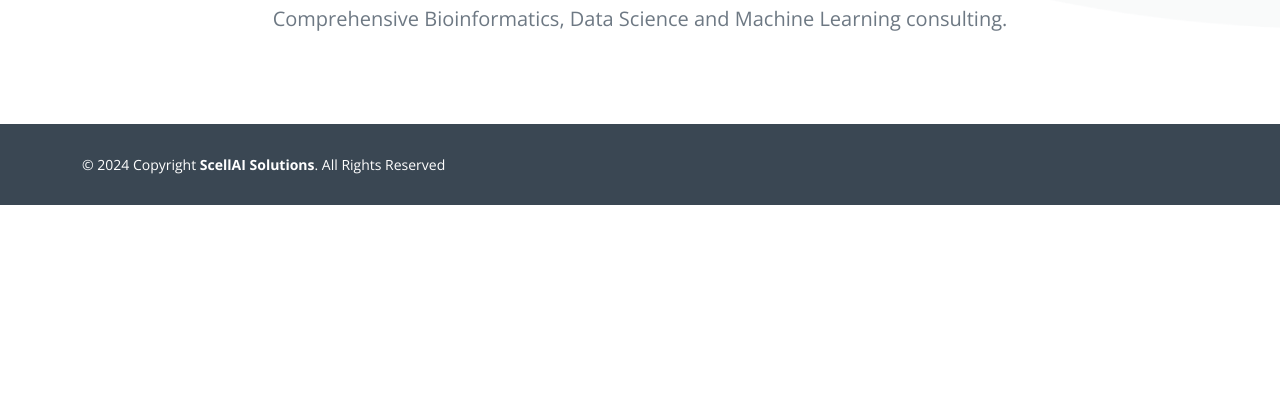
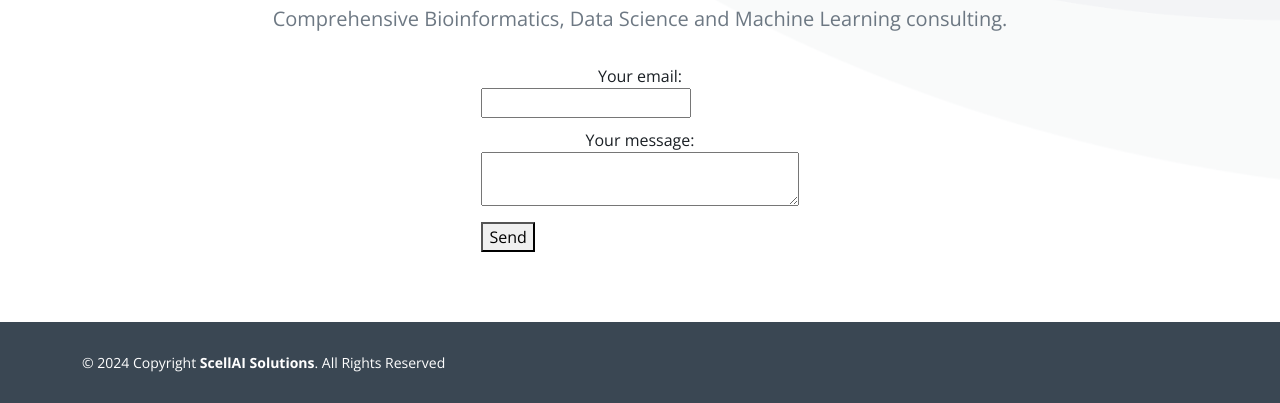
Before and after one commit to kishori82/scellai, a plain HTML site: page index.html in a window 1280 px wide. Shown: the part 585-988 px from the top of the page. Before the commit the page ends 800 px from the top, so only its background shows below. Drawn offline with nearby package versions, Linux system fonts and the light colour scheme.

Commit message:
added a contact form

```diff
--- a/index.html
+++ b/index.html
@@ -72,16 +72,40 @@
 
     </div>
   </header>
+<style>
+  /* Apply CSS styles to the form elements */
+  label, input,  button {
+    display: block;
+    margin-bottom: 10px; /* Adjust the margin as needed for spacing */
+  }
+   /* Adjust the width of the textarea */
+  textarea {
+    width: 100%; /* Set the desired width, for example, 100% for full width */
+  }
+</style>
 
   <section id="hero-animated" class="hero-animated d-flex align-items-center">
     <div class="container d-flex flex-column justify-content-center align-items-center text-center position-relative" data-aos="zoom-out">
       <img src="assets/img/hero-carousel/hero-carousel-3.svg" class="img-fluid animated">
       <h2>Welcome to ScellAI Solutions</h2>
       <p>Comprehensive Bioinformatics, Data Science and Machine Learning consulting.</p>
-      <!--<div class="d-flex">
-        <a href="#about" class="btn-get-started scrollto">Get Started</a>
-        <a href="https://www.youtube.com/watch?v=LXb3EKWsInQ" class="glightbox btn-watch-video d-flex align-items-center"><i class="bi bi-play-circle"></i><span>Watch Video</span></a>
-      </div>-->
+
+          <form
+           action="https://formspree.io/f/mayrenvz"
+           method="POST"
+          >
+          <label>
+            Your email:
+            <input type="email" name="email">
+          </label>
+          <label>
+            Your message:
+            <textarea name="message"></textarea>
+          </label>
+          <!-- your other form fields go here -->
+          <button type="submit">Send</button>
+        </form>
+
     </div>
   </section>
 
```
